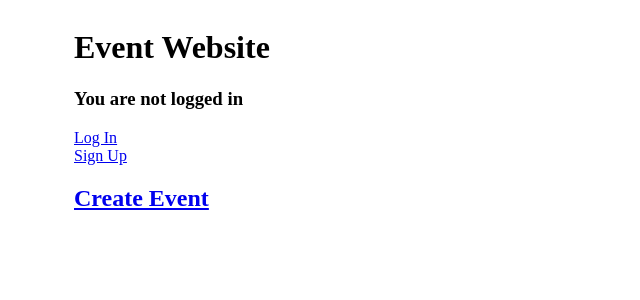
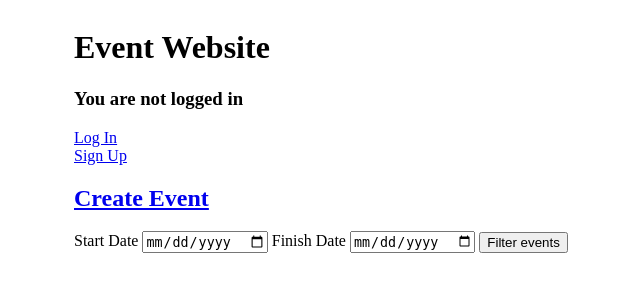
Before and after one commit to rraihansaputra/event-website, a Django app: page / in a window 1280 px wide. Shown: the top 300 px of the page, without its empty margins (310-950 px from the left). Run offline with Django 3.2, Linux system fonts and the light colour scheme; data that the repository does not hold is empty.

Commit message:
added date filter function to home page

```diff
--- a/event_website/event_website/views.py
+++ b/event_website/event_website/views.py
@@ -9,10 +9,39 @@ from django.contrib.auth.decorators import login_required
 from .models import Event, User
 from .forms import EventCreateForm, CustomUserCreationForm
 
-def home(request):
-    events = Event.objects.filter(finish_date__gte=datetime.date.today()).order_by('-created_time')
-    print(request.user.id)
-    return render(request, 'home.html', {'events': events})
+def home(request, filter_result = None):
+    if not filter_result:
+        events = Event.objects.filter(finish_date__gte=datetime.date.today()).order_by('-finish_date')
+        context = { 'events': events }
+    else:
+        context = filter_result
+    return render(request, 'home.html', context)
+
+def filter_view(request):
+    if request.method == 'GET':
+        print(request.GET.get("start_filter"))
+        print(request.GET.get("finish_filter"))
+        try:
+            start_filter = datetime.datetime.strptime(request.GET.get("start_filter"), '%Y-%m-%d')
+            finish_filter = datetime.datetime.strptime(request.GET.get("finish_filter"),  '%Y-%m-%d')
+        except ValueError:
+            messages.info(request, "Please check your filter dates.")
+            return redirect('home')
+
+        if start_filter and finish_filter and (finish_filter >= start_filter):
+            events = Event.objects.filter(finish_date__lte=finish_filter).filter(start_date__gte=start_filter).order_by('finish_date')
+            filter_result = {
+                'start_filter': start_filter,
+                'finish_filter': finish_filter,
+                'events': events
+            }
+            return home(request, filter_result=filter_result)
+        messages.info(request, "Please check your filter dates.")
+        return redirect('home')
+    request.messages(request, "You've taken a wrong turn.")
+    return redirect('home')
+
+
 
 @login_required
 def event_create_view(request):
@@ -36,8 +65,8 @@ def event_attend_view(request):
             event.users_attending.add(user)
             event.save()
             messages.info(request,"You have successfully attended {}".format(event.name))
-            return home(request)
+            return redirect('home')
         else:
             messages.info(request, "You cannot attend events you have created.")
-            return home(request)
-    else: return home(request)
+            return redirect('home')
+    else: return redirect('home')
--- a/event_website/templates/home.html
+++ b/event_website/templates/home.html
@@ -21,6 +21,16 @@
             {% endfor %}
         </ul>
     {% endif %}
+    <form action="/filter_view" method="get">
+        <label for="start_filter">Start Date</label>
+        <input type="date" name="start_filter" id="start_filter">
+        <label for="finish_filter">Finish Date</label>
+        <input type="date" name="finish_filter" id="finish_filter">
+        <button type="submit">Filter events</button>
+    </form>
+    {% if start_filter %}
+    <h2>Events starting from <br>{{start_filter}} <br>and finishing by <br>{{finish_filter}}</h2>
+    {% endif %}
     {% for event in events %}
         <h2>{{event.name}}</h2>
         <p>start date: {{event.start_date}} <br>
--- a/event_website/urls.py
+++ b/event_website/urls.py
@@ -28,5 +28,6 @@ urlpatterns = [
     #path('signup/', views.signup, name='signup'),
     path('accounts/', include('allauth.urls')),
     path('create_event/', views.event_create_view, name='create_event'),
-    path('attend_event/', views.event_attend_view, name='attend_event')
+    path('attend_event/', views.event_attend_view, name='attend_event'),
+    path('filter_view/', views.filter_view, name='filter_view'),
 ]
```
